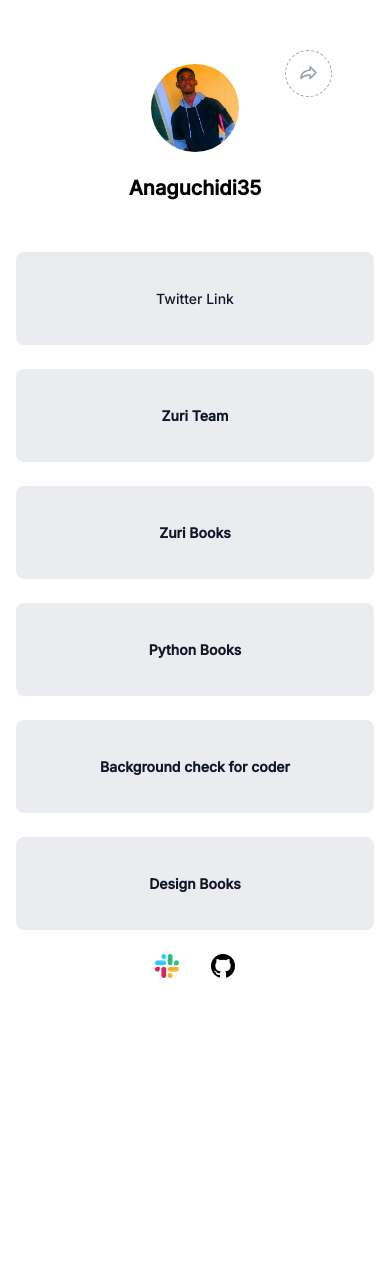
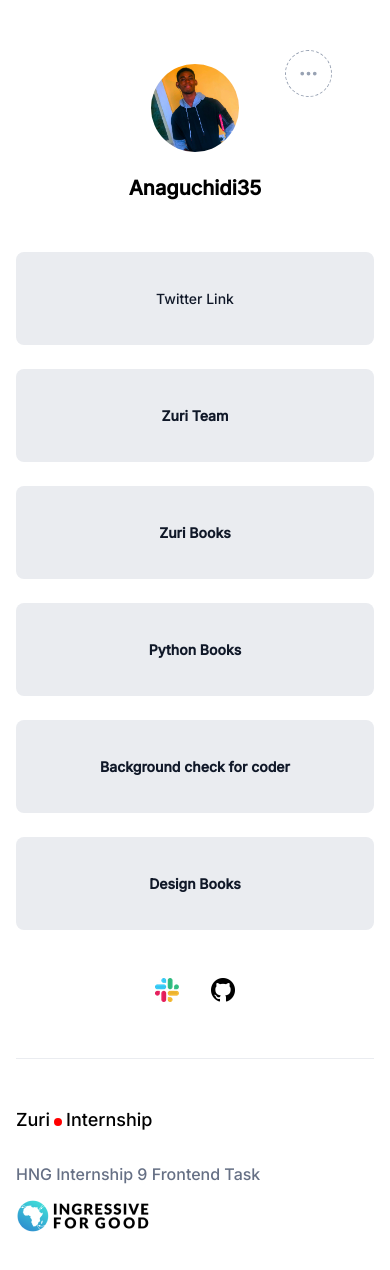
Before and after one commit to Eradz/HNG, a React (Create React App) app: page / in a window 390 px wide. Shown: the top 1270 px of the page. Before the commit the page ends 1042 px from the top, so only its background shows below. Built offline with nearby package versions, Linux system fonts and the light colour scheme.

Commit message:
switching for share icon

```diff
--- a/src/components/footer/footer.css
+++ b/src/components/footer/footer.css
@@ -2,7 +2,7 @@
     display: flex;
     justify-content: space-between;
     border-top: 1px solid #EAECF0;
-    padding-top: 32px;
+    padding: 32px 0;
 }
 .zuri{
     display: flex;
@@ -25,6 +25,6 @@
 }
 @media screen and (max-width: 900px) {
     .contain{
-        display: none;
+       flex-direction: column;
     }
 }
--- a/src/components/homepage/Home.jsx
+++ b/src/components/homepage/Home.jsx
@@ -1,9 +1,12 @@
 import React from 'react'
+import { useState } from 'react'
 import {BiShare} from 'react-icons/bi'
+import {BsThreeDots} from 'react-icons/bs'
 import {FiCamera} from 'react-icons/fi'
 import profile from '../../assets/chidi.jpg'
 import './home.css'
 export const Home = () => {
+  const [click , setClick] = useState(false)
   return (
     <>
     <div id='profile_img'>
@@ -16,7 +19,8 @@
        <p id='twitter'>Anaguchidi35</p>
        <p id='slack'>Chidiebere</p>
       </div>
-      <BiShare className='btn'/>
+      <BiShare onClick={() => setClick(false)} className={click? 'btn btn1': 'closed' }/>
+      <BsThreeDots onClick={() => setClick(true)} className={!click? 'btn btn2': "closed"}/>
     </>
   )
 }
--- a/src/components/homepage/home.css
+++ b/src/components/homepage/home.css
@@ -53,3 +53,31 @@
 #slack{
     display: none;
 }
+.btn2{
+    display: none;
+}
+.btn:hover{
+    background: #D0D5DD;
+    color: #667085;
+}
+.btn:disabled{
+    background:#F9FAFB;
+    color: #EAECF0;
+}
+.btn:focus{
+    background:#FFFFFF;
+    color: #D0D5DD;
+    box-shadow: 0 0 0 4px #F2F4F7;
+}
+.closed{
+    display: none;
+}
+@media screen and (max-width: 900px) {
+    .btn1{
+        border: 1px solid #98A2B3 ;
+    }
+    .btn2{
+        display: flex;
+    }
+
+}
--- a/src/components/link/link.css
+++ b/src/components/link/link.css
@@ -57,6 +57,7 @@
     justify-content: center;
     align-items: center;
     gap: 32px;
+    padding: 24px;
 }
 
 @media screen and (max-width: 900px) {
```
